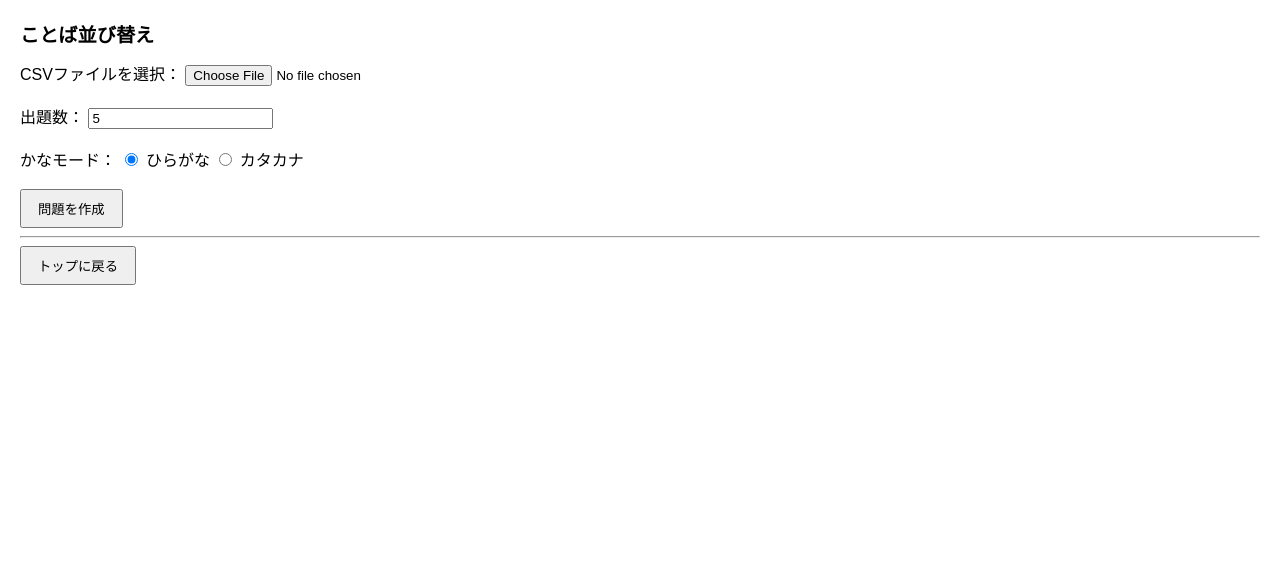
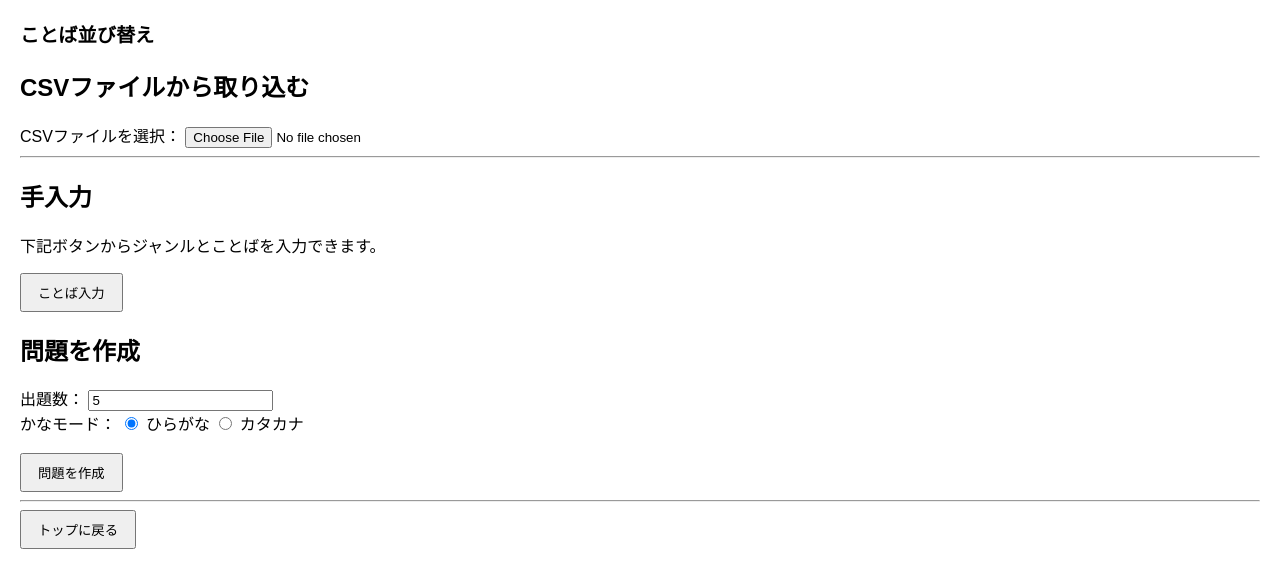
Before and after one commit to nrh2/StudyPrint, a Flask app: page /narabikae/ in a window 1280 px wide. Shown: the top 588 px of the page. Run offline with Flask 3, Linux system fonts and the light colour scheme.

Commit message:
ことば並び替え：手入力機能追加

```diff
--- a/narabikae/templates/narabikae.html
+++ b/narabikae/templates/narabikae.html
@@ -1,39 +1,89 @@
-<!DOCTYPE html>
-<html lang="ja">
-<head>
-    <meta charset="UTF-8">
-    <title>{{ title }}</title>
-    <link rel="stylesheet" href="{{ url_for('static', filename='style.css') }}">
-</head>
-<body>
-    {% extends "workSheet_base.html" %}
+{% extends "worksheet_base.html" %}
 
-    {% block content %}
-    <!-- 問題作成ボタン-->
+{% block content %}
+
+<!-- ============ CSV 取り込み ============ -->
+<section class="card">
+    <h2>CSVファイルから取り込む</h2>
     <form action="{{ url_for('narabikae.index') }}" method="post" enctype="multipart/form-data">
-        <!-- CSVファイル選択 -->
-        <label>CSVファイルを選択：</label>
-        <!-- <input type="file" name="csv_file" accept=".csv" required><br><br> -->
-        <input type="file" name="csv_file" accept=".csv"><br><br>
+        <input type="hidden" name="action" value="csv_load">
+        <label class="form-label">CSVファイルを選択：</label>
+        <input class="form-input" type="file" name="csv_file" accept=".csv">
+    </form>
+</section>
 
-        <!-- 出題数 -->
-        <label>出題数：</label>
-        <input type="number" name="count" value="{{ default_count }}" min="1"><br><br>
+<hr>
 
-        <!-- カナモード選択 -->
-        <label>かなモード：</label>
+<!-- ============ 手入力ダイアログ起動 ============ -->
+<section class="card">
+    <h2>手入力</h2>
+    <p>下記ボタンからジャンルとことばを入力できます。</p>
+    <button class="button" type="button" id="openManualBtn">ことば入力</button>
+</section>
+
+<!-- ============ 手入力モーダル ============ -->
+<div class="modal" id="manualModal" aria-hidden="true" style="display:none;">
+    <div class="modal__backdrop" id="manualBackdrop"></div>
+
+    <div class="modal__panel" role="dialog" aria-modal="true" aria-labelledby="manualModalTitle">
+        <div class="modal__header">
+            <h3 id="manualModalTitle">ジャンルと使用することばを入力してください</h3>
+        </div>
+
+        <div class="modal__body">
+            <form id="manualForm" action="{{ url_for('narabikae.index') }}" method="post">
+                <input type="hidden" name="action" value="manual_save">
+
+                <label class="form-label" for="manual_genre">ジャンル名：</label>
+                <input class="form-input" id="manual_genre" name="manual_genre" type="text"
+                       value="{{ manual_genre|default('') }}">
+                <br><br>
+
+                <label class="form-label">ことば入力</label>
+                <br>
+                {# 単語入力ボックス（初期5個） #}
+                {% set cnt = default_manual_count or 5 %}
+                {% for i in range(cnt) %}
+                    <label class="form-label" for="manual_word_{{ i }}">{{ i+1 }}</label>
+                    <input class="form-input" id="manual_word_{{ i }}" name="manual_words" type="text"
+                    value="{{ manual_words[i] if manual_words and i < manual_words|length else '' }}">
+                    <br>
+                {% endfor %}
+
+                <br>
+                <div class="modal__footer">
+                    <button class="button button--primary" type="submit">保存</button>
+                    <button class="button" type="button" id="closeManualBtn">キャンセル</button>
+                </div>
+
+            </form>
+        </div>
+    </div>
+</div>
+
+<!-- ============ 問題を作成 ============ -->
+<section class="card">
+    <h2>問題を作成</h2>
+    <form action="{{ url_for('narabikae.index') }}" method="post">
+        <input type="hidden" name='action' value="generate">
+
+        <label class="form-label">出題数：</label>
+        <input class="form-input" type="number" name="question_count"
+               value="{{ default_count }}" min="1"><br>
+
+        <label class="form-label">かなモード：</label>
         {% for key, label in kana_modes.items() %}
             <label>
-                <input type="radio" name="kana_mode" value="{{ key }}" {% if loop.first %}checked{% endif %}>
+                <input type="radio" name="kana_mode"
+                       value="{{ key }}" {% if loop.first %}checked{% endif %}>
                 {{ label }}
             </label>
         {% endfor %}
+
         <br><br>
+        <button class="button button--primary" type="submit">問題を作成</button>
+    </form>
+</section>
 
-        <button type="submit">問題を作成</button>
-
-    </form>
-    {% endblock %}
-
-</body>
-</html>
+<script src="{{ url_for('static', filename='hand_writing_modal.js') }}"></script>
+{% endblock %}
--- a/narabikae/views.py
+++ b/narabikae/views.py
@@ -66,9 +66,11 @@ def index():
             if source_prefer == 'manual' or (manual_genre and manual_words and not csv_words):
                 logging.info("%s：手入力データ使用", page_title)
                 genre, words = manual_genre, manual_words
+                used_source = 'manual'
             else:
                 logging.info("%s：CSVデータ使用", page_title)
                 genre, words = csv_genre, csv_words
+                used_source = 'csv'
 
             if not genre or not words:
                 logging.warning("%s：ジャンルもしくは単語の有効なデータがありません。", page_title)
@@ -84,7 +86,6 @@ def index():
             else:
                 logging.warning("%s：出題数が不正のため、デフォルト値に矯正 デフォルト値=%s",
                                 page_title, DEFAULT_QUESTION_COUNT)
-
 
             # カナモード取得（今は未使用、将来拡張用）
             kana_mode = request.form.get('kana_mode', 'hiragana')
@@ -106,7 +107,8 @@ def index():
                 question_text=question_text,
                 words=shuffled_words,
                 count=question_count,
-                kana_mode=kana_mode
+                kana_mode=kana_mode,
+                used_source=used_source
             )
 
     # request.method == GET（初期表示）
--- /dev/null
+++ b/static/hand_writing_modal.js
@@ -0,0 +1,33 @@
+//単純にコピペしただけ。内容を確認すること！！
+
+
+document.addEventListener('DOMContentLoaded', function () {
+  const openBtn  = document.getElementById('openManualBtn');
+  const modal    = document.getElementById('manualModal');
+  const backdrop = document.getElementById('manualBackdrop');
+  const closeBtn = document.getElementById('closeManualBtn');
+
+  if (!openBtn || !modal || !backdrop) {
+    console.warn('[modal] 必須要素が見つかりません。IDを確認してください。');
+    return;
+  }
+
+  function openModal() {
+    modal.style.display = 'flex';
+    modal.setAttribute('aria-hidden', 'false');
+    const firstInput = modal.querySelector('input, button, textarea, select');
+    if (firstInput) firstInput.focus();
+  }
+  function closeModal() {
+    modal.style.display = 'none';
+    modal.setAttribute('aria-hidden', 'true');
+  }
+
+  openBtn.addEventListener('click', openModal);
+  backdrop.addEventListener('click', closeModal);
+  if (closeBtn) closeBtn.addEventListener('click', closeModal);
+
+  document.addEventListener('keydown', (e) => {
+    if (e.key === 'Escape' && modal.style.display !== 'none') closeModal();
+  });
+});
```
Also changed, not shown: narabikae/templates/narabikae_print.html (+7 -4 lines), static/style.css (+53 -0 lines).
